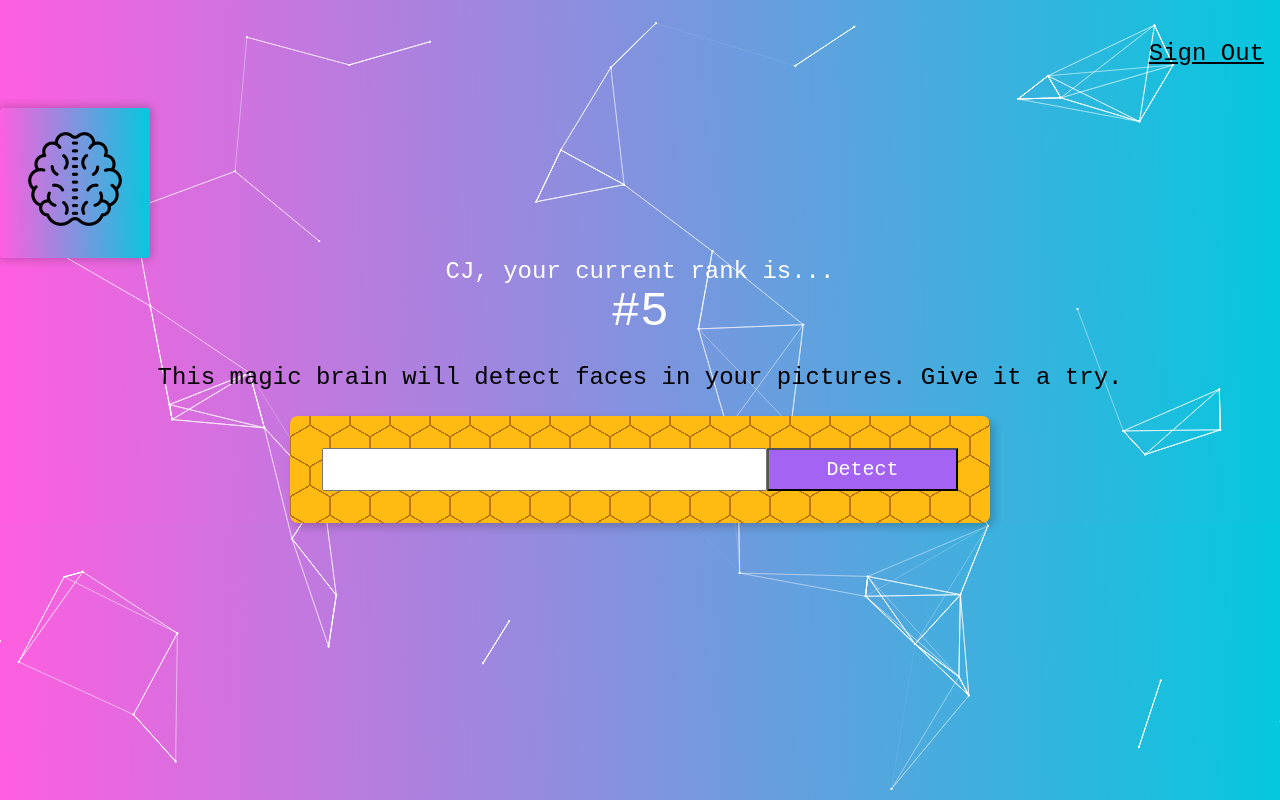
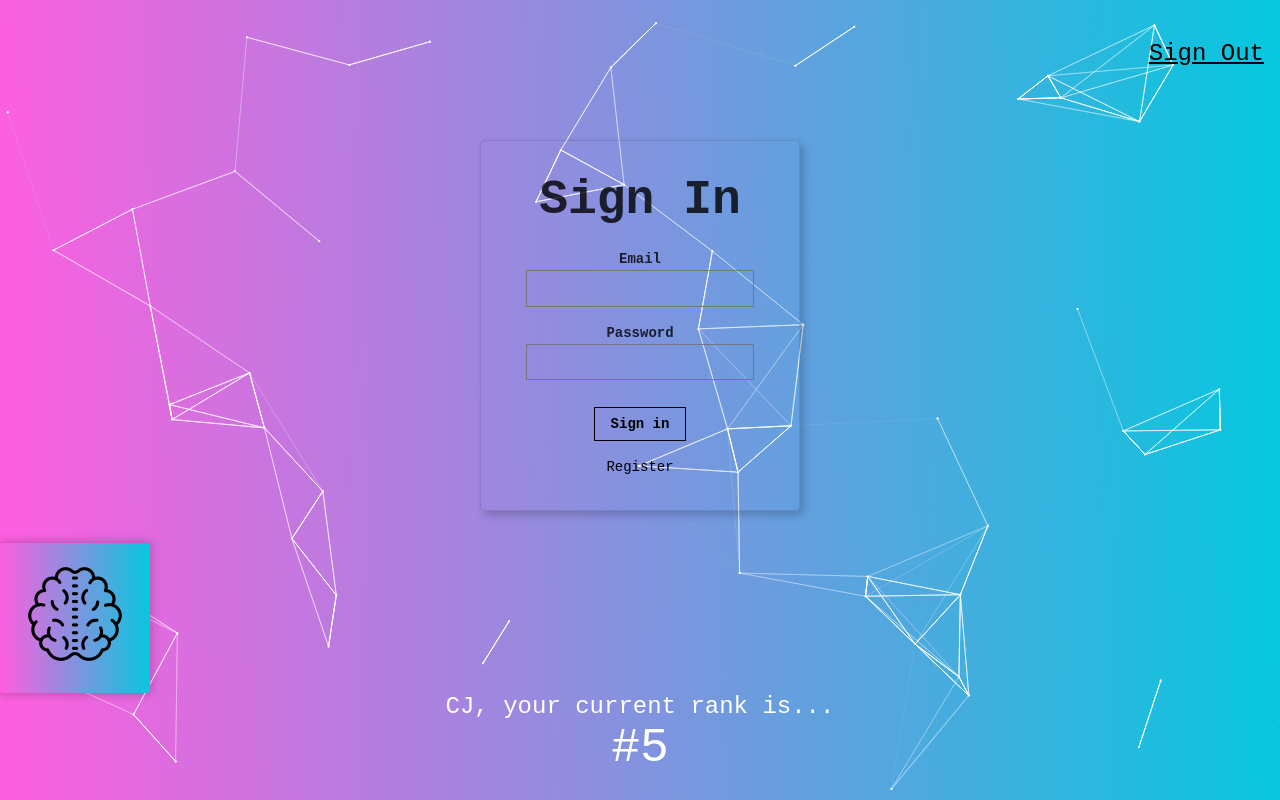
Before and after one commit to cquinsay/smart-brain, a React (Create React App) app: page / in a window 1280 px wide. Shown: the top 800 px of the page. Built offline with nearby package versions, Linux system fonts and the light colour scheme; what clarifai would draw is missing.

Commit message:
added sign in form with tachyons

```diff
--- a/src/App.js
+++ b/src/App.js
@@ -5,6 +5,7 @@
 import ImageLinkForm from './components/ImageLinkForm/ImageLinkForm';
 import Rank from './components/Rank/Rank';
 import FaceRecognition from './components/FaceRecognition/FaceRecognition';
+import Signin from './components/Signin/Signin';
 import Particles from "react-tsparticles";
 import Clarifai from 'clarifai';
 
@@ -557,6 +558,7 @@
         <Particles className='particles'
           params={particlesOptions} />
         <Navigation />
+        <Signin />
         <Logo />
         <Rank />
         <ImageLinkForm
--- /dev/null
+++ b/src/components/Signin/Signin.js
@@ -0,0 +1,34 @@
+import React from 'react';
+
+
+
+const Signin = () => {
+	return (
+		<article className="br2 ba b--black-10 mv4 w-100 w-50-m w-25-l mw6 shadow-5 center">
+			<main className="pa4 black-80">
+				<form className="measure">
+					<fieldset id="sign_up" className="ba b--transparent ph0 mh0">
+						<legend className="f1 fw6 ph0 mh0">Sign In</legend>
+						<div className="mt3">
+							<label className="db fw6 lh-copy f6" for="email-address">Email</label>
+							<input className="pa2 input-reset ba bg-transparent hover-bg-black hover-white w-100" type="email" name="email-address" id="email-address" />
+						</div>
+						<div className="mv3">
+							<label className="db fw6 lh-copy f6" for="password">Password</label>
+							<input className="b pa2 input-reset ba bg-transparent hover-bg-black hover-white w-100" type="password" name="password" id="password" />
+						</div>
+					</fieldset>
+					<div className="">
+						<input className="b ph3 pv2 input-reset ba b--black bg-transparent grow pointer f6 dib" type="submit" value="Sign in" />
+					</div>
+					<div className="lh-copy mt3">
+						<a href="#0" className="f6 link dim black db">Register</a>
+					</div>
+				</form>
+			</main>
+		</article>
+
+	);
+};
+
+export default Signin;
```
